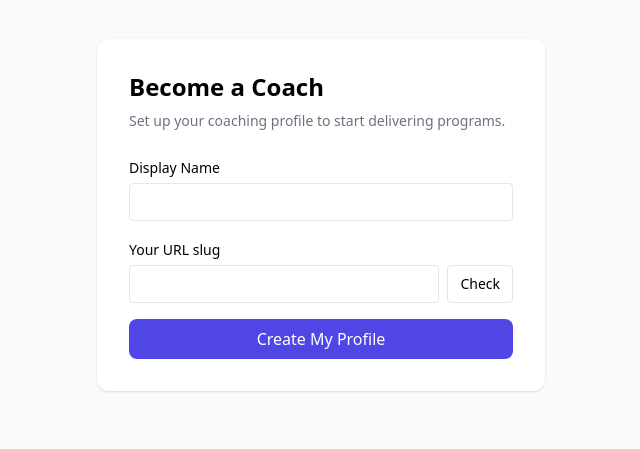
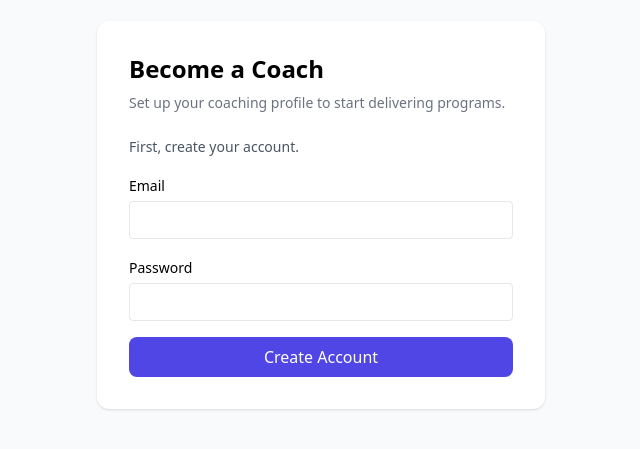
Before and after one commit to ishani-singal/coaching-platform, a Next.js app in the folder shell/: page /portal/1/graduate in a window 1280 px wide. Shown: the part 185-634 px from the top of the page, without its empty margins (319-959 px from the left). Built offline with nearby package versions, Linux system fonts and the light colour scheme; no server answers; the database is empty.

Commit message:
Feat: graduate flow — signup step before coach upgrade, claim route links auth account to client_profile

```diff
--- /dev/null
+++ b/shell/app/api/portal/[token]/claim/route.ts
@@ -0,0 +1,14 @@
+import { NextRequest, NextResponse } from 'next/server';
+import { linkClientAccountByToken } from '@coaching/tools';
+
+export async function POST(req: NextRequest, { params }: { params: Promise<{ token: string }> }) {
+  try {
+    const { token } = await params;
+    const { userId } = await req.json() as { userId?: string };
+    if (!userId) return NextResponse.json({ error: 'userId is required' }, { status: 400 });
+    const profile = await linkClientAccountByToken(token, userId);
+    return NextResponse.json({ success: true, data: profile });
+  } catch (e: unknown) {
+    return NextResponse.json({ success: false, message: (e as Error).message }, { status: 400 });
+  }
+}
--- a/shell/app/portal/[token]/graduate/page.tsx
+++ b/shell/app/portal/[token]/graduate/page.tsx
@@ -1,30 +1,91 @@
 'use client';
-import { useState, use } from 'react';
+import { useState, useEffect, use } from 'react';
+
+type Step = 'loading' | 'signup' | 'profile' | 'done';
 
 export default function GraduatePage({ params }: { params: Promise<{ token: string }> }) {
   const { token } = use(params);
+  const [step, setStep] = useState<Step>('loading');
+  const [userId, setUserId] = useState('');
+  const [includedProgramIds, setIncludedProgramIds] = useState<string[] | undefined>();
+
+  // Sign-up fields
+  const [email, setEmail] = useState('');
+  const [password, setPassword] = useState('');
+  const [signupError, setSignupError] = useState('');
+
+  // Profile fields
   const [slug, setSlug] = useState('');
   const [displayName, setDisplayName] = useState('');
   const [slugStatus, setSlugStatus] = useState('');
   const [result, setResult] = useState('');
+
+  useEffect(() => {
+    fetch(`/api/portal/${token}`)
+      .then(r => r.json())
+      .then((res: { success: boolean; data: { userId?: string; pkg?: { includedProgramIds?: string[] } } }) => {
+        setIncludedProgramIds(res.data?.pkg?.includedProgramIds);
+        if (res.data?.userId) {
+          setUserId(res.data.userId);
+          setStep('profile');
+        } else {
+          setStep('signup');
+        }
+      });
+  }, [token]);
+
+  async function handleSignup(e: React.FormEvent) {
+    e.preventDefault();
+    setSignupError('');
+    const res = await fetch('/api/auth/signup', {
+      method: 'POST',
+      headers: { 'Content-Type': 'application/json' },
+      body: JSON.stringify({ email, password }),
+    }).then(r => r.json()) as { id?: string; error?: string };
+
+    if (!res.id) {
+      setSignupError(res.error ?? 'Signup failed. Please try again.');
+      return;
+    }
+
+    // Link the new Supabase account to the trainee's client_profile row
+    await fetch(`/api/portal/${token}/claim`, {
+      method: 'POST',
+      headers: { 'Content-Type': 'application/json' },
+      body: JSON.stringify({ userId: res.id }),
+    });
+
+    setUserId(res.id);
+    setStep('profile');
+  }
 
   async function checkSlug() {
     const r = await fetch(`/api/coaches/slug-check?slug=${encodeURIComponent(slug)}`).then(r => r.json()) as { available: boolean };
     setSlugStatus(r.available ? '✓ Available' : '✗ Taken');
   }
 
-  async function graduate(e: React.FormEvent) {
+  async function handleGraduate(e: React.FormEvent) {
     e.preventDefault();
-    // Get userId and includedProgramIds from enrollment token
-    const enrollment = await fetch(`/api/portal/${token}`).then(r => r.json()) as { data: { enrollment: { installingCoachId: string }; pkg: { includedProgramIds?: string[] } } };
-    const userId = enrollment.data?.enrollment?.installingCoachId ?? '';
-    const includedProgramIds = enrollment.data?.pkg?.includedProgramIds;
     const r = await fetch('/api/coaches/upgrade', {
       method: 'POST',
       headers: { 'Content-Type': 'application/json' },
       body: JSON.stringify({ userId, slug, displayName, includedProgramIds }),
-    }).then(r => r.json()) as { success: boolean; data: { subdomainUrl: string } };
-    setResult(r.success ? `🎉 Welcome, Coach! Your site: ${r.data?.subdomainUrl}` : '✗ Failed');
+    }).then(r => r.json()) as { success: boolean; data?: { subdomainUrl: string }; message?: string };
+    if (r.success) {
+      setResult(`🎉 Welcome, Coach! Your site: ${r.data?.subdomainUrl}`);
+      setStep('done');
+    } else {
+      setResult(`✗ Failed — ${r.message ?? 'unknown error'}`);
+      setStep('done');
+    }
+  }
+
+  if (step === 'loading') {
+    return (
+      <div className="min-h-screen bg-gray-50 flex items-center justify-center">
+        <p className="text-gray-500 text-sm">Loading…</p>
+      </div>
+    );
   }
 
   return (
@@ -33,10 +94,25 @@ export default function GraduatePage({ params }: { params: Promise<{ token: stri
         <h1 className="text-2xl font-bold mb-2">Become a Coach</h1>
         <p className="text-gray-500 text-sm mb-6">Set up your coaching profile to start delivering programs.</p>
 
-        {result ? (
-          <p className="text-green-700 font-medium break-all">{result}</p>
-        ) : (
-          <form onSubmit={graduate} className="space-y-4">
+        {step === 'signup' && (
+          <form onSubmit={handleSignup} className="space-y-4">
+            <p className="text-sm text-gray-600">First, create your account.</p>
+            <div>
+              <label className="text-sm font-medium">Email</label>
+              <input type="email" className="w-full border rounded px-3 py-2 text-sm mt-1" value={email} onChange={e => setEmail(e.target.value)} required />
+            </div>
+            <div>
+              <label className="text-sm font-medium">Password</label>
+              <input type="password" className="w-full border rounded px-3 py-2 text-sm mt-1" value={password} onChange={e => setPassword(e.target.value)} required minLength={8} />
+            </div>
+            {signupError && <p className="text-red-600 text-sm">{signupError}</p>}
+            <button type="submit" className="w-full bg-indigo-600 text-white py-2 rounded-lg font-medium">Create Account</button>
+          </form>
+        )}
+
+        {step === 'profile' && (
+          <form onSubmit={handleGraduate} className="space-y-4">
+            <p className="text-sm text-gray-600">Now set up your coach profile.</p>
             <div>
               <label className="text-sm font-medium">Display Name</label>
               <input className="w-full border rounded px-3 py-2 text-sm mt-1" value={displayName} onChange={e => setDisplayName(e.target.value)} required />
@@ -52,6 +128,10 @@ export default function GraduatePage({ params }: { params: Promise<{ token: stri
             <button type="submit" className="w-full bg-indigo-600 text-white py-2 rounded-lg font-medium">Create My Profile</button>
           </form>
         )}
+
+        {step === 'done' && (
+          <p className={result.startsWith('🎉') ? 'text-green-700 font-medium break-all' : 'text-red-600 font-medium'}>{result}</p>
+        )}
       </div>
     </div>
   );
```
